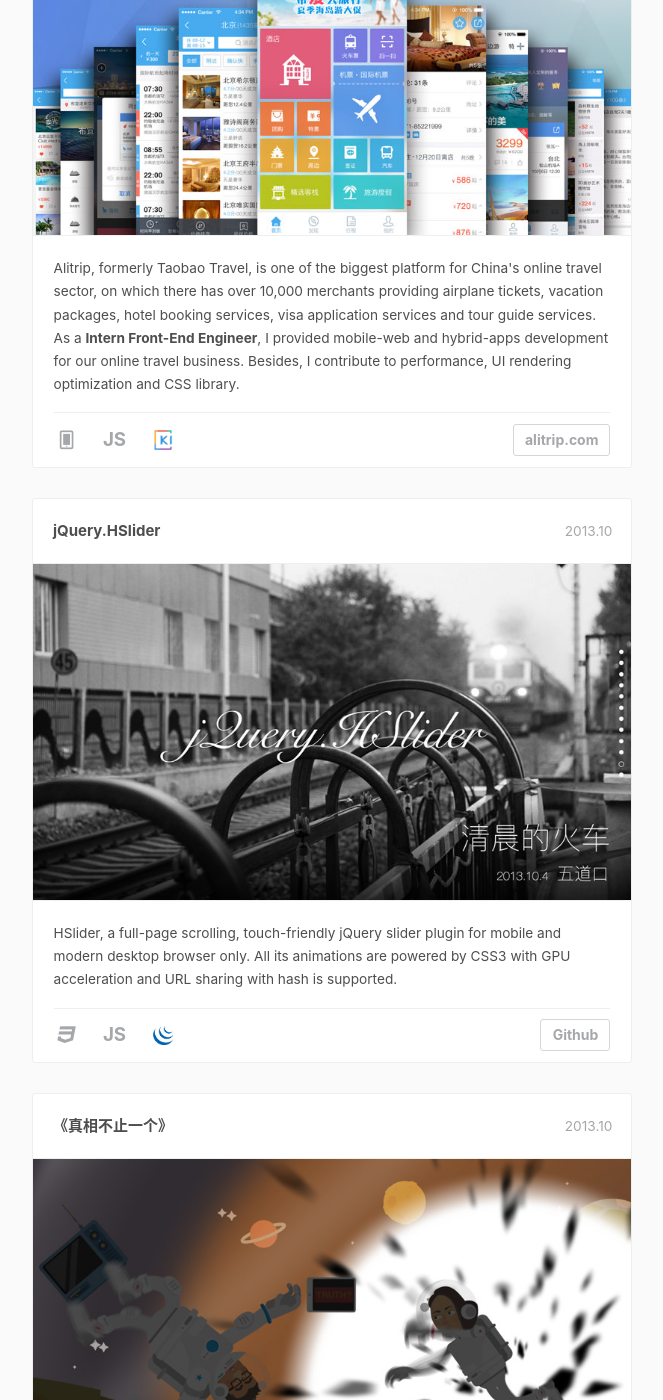
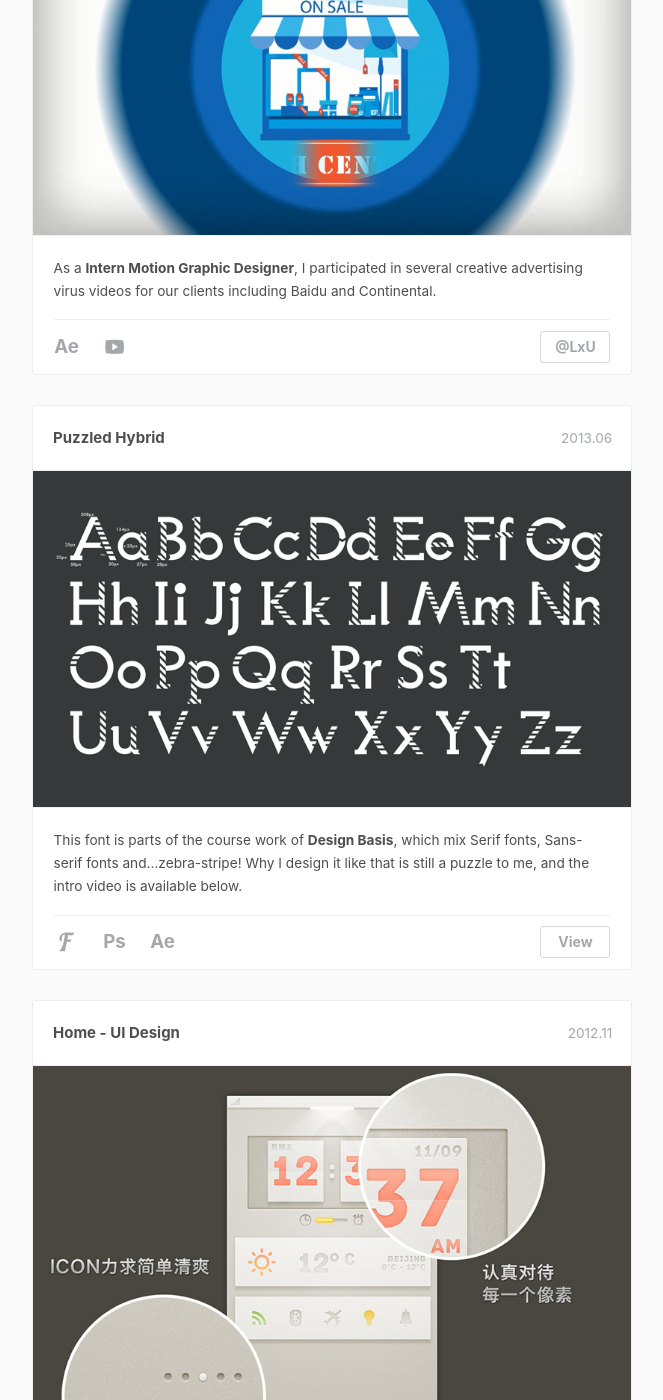
Before and after one commit to Xixiong-Guo/Xixiong-Guo.github.io, a Jekyll site: the page built from portfolio/index.html, in a window 1280 px wide and 1400 px high, scrolled down 1927 px. Shown: the whole window, without its empty margins (308-971 px from the left). Built offline with Jekyll 4.4.1, drawn with Linux system fonts in a browser that asks for light colours; nearby versions of some CDN libraries; comment, search, counter and statistics services are not loaded; some of the changed text lies outside the part shown.

Commit message:
Update index.html

```diff
--- a/portfolio/index.html
+++ b/portfolio/index.html
@@ -16,7 +16,7 @@ layout: default
 	<body>
 		<div class="container" style="margin:0;padding:0;width:100%;">
 			<header>
-				<img width="190" height="190" src="images/hux_avatar.png">
+				<img width="190" height="190" src="images/rAvatarround.png">
 				<h1>Hux</h1>
 				<p>A student major in Web & Mobile,<br>
 					focus on UI Development, UX Design and Motion Graphic.</p>
@@ -59,59 +59,7 @@ layout: default
 								</li>
 							</ul>
 						</div>
-					</li>
-					<li>
-						<div class="cbp_tmlabel">
-							<h2>Alitrip.com @Alibaba</h2>
-							<time>2014 - 2015</time>
-							<img src="images/intern-alitrip.jpg">
-							<ul>
-								<li>
-									Alitrip, formerly Taobao Travel, is one of the biggest platform for China's online travel sector, on which there has over 10,000 merchants providing airplane tickets, vacation packages, hotel booking services, visa application services and tour guide services.<br>
-									As a <b>Intern Front-End Engineer</b>, I provided mobile-web and hybrid-apps development for our online travel business. Besides, I  contribute to performance, UI rendering optimization and CSS library.
-								</li>
-								<li class="skill">
-									<span class="cbp_tmicon-phone"></span>
-									<span><b>JS</b></span>
-									<a href="https://github.com/kissyteam/kissy"><span class="i-kissy"></span></a>
-									<span class="link"><a target="_blank" href="http://alitrip.com">alitrip.com</a></span>
-								</li>
-							</ul>
-						</div>
-					</li>
 
-					<li>
-						<div class="cbp_tmlabel">
-							<h2 id="hslider">jQuery.HSlider</h2>
-							<time>2013.10</time>
-							<img src="images/work-hslider.jpg">
-							<ul>
-								<li>
-									HSlider, a full-page scrolling, touch-friendly jQuery slider plugin for mobile and modern desktop browser only. All its animations are powered by CSS3 with GPU acceleration and URL sharing with hash is supported.
-								</li>
-								<li class="skill">
-									<span class="fa fa-css3"></span>
-									<span><b>JS</b></span>
-									<span class="i-jquery"></span>
-									<span class="link"><a target="_blank" href="http://www.tudou.com/programs/view/Xa-pGW55N4g/">Github</a></span>
-								</li>
-							</ul>
-						</div>
-					</li>
-					<li>
-						<div class="cbp_tmlabel">
-							<h2>《真相不止一个》</h2>
-							<time>2013.10</time>
-							<img src="images/work-truth.jpg">
-							<ul>
-								<li>Motion Graphic Design, powered by Adobe After Effect and cooperate with amazing artist <a href="https://www.behance.net/psychofish">@Psycho_fish</a></li>
-								<li class="skill">
-									<span><b>Ae</b></span>
-									<span class="cbp_tmicon-video"></span>
-									<span class="link"><a target="_blank" href="http://www.tudou.com/programs/view/Xa-pGW55N4g/">View</a></span>
-								</li>
-							</ul>
-						</div>
 					</li>
 					<li>
 						<div class="cbp_tmlabel">
```
